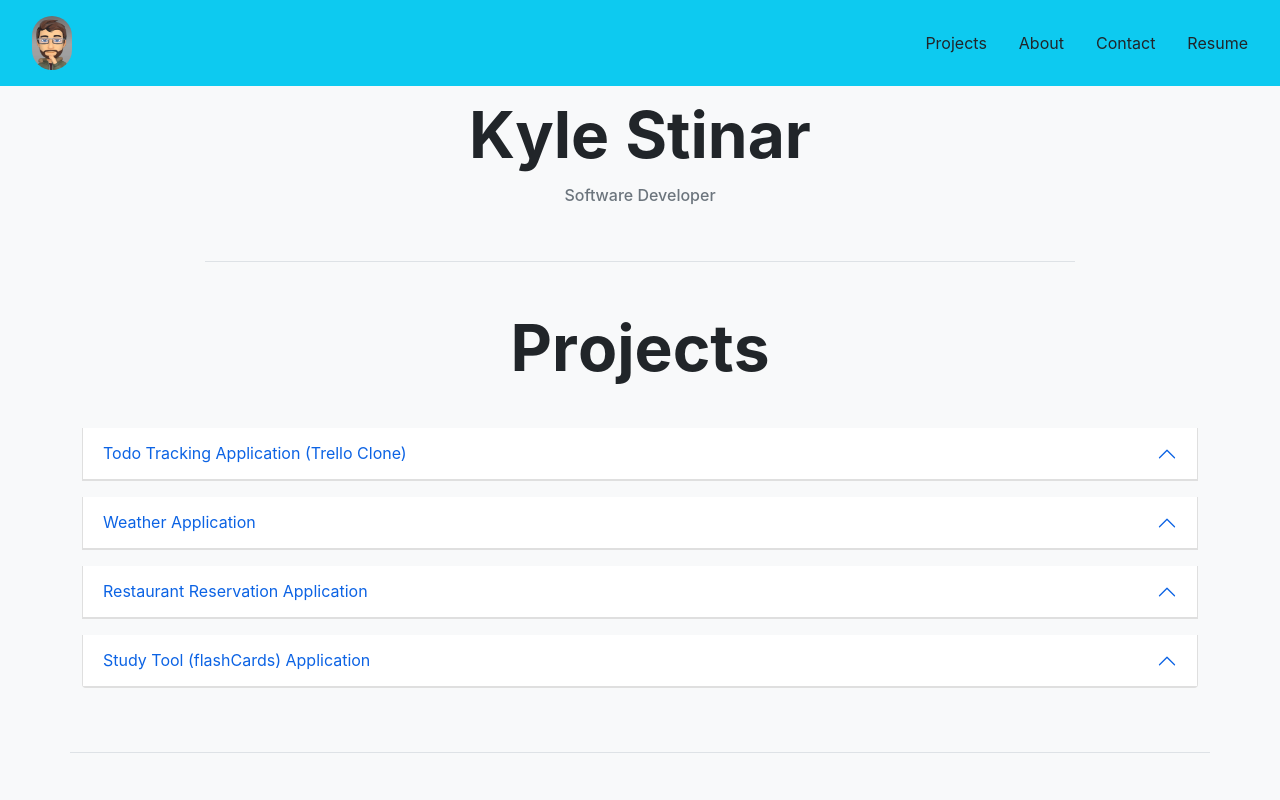
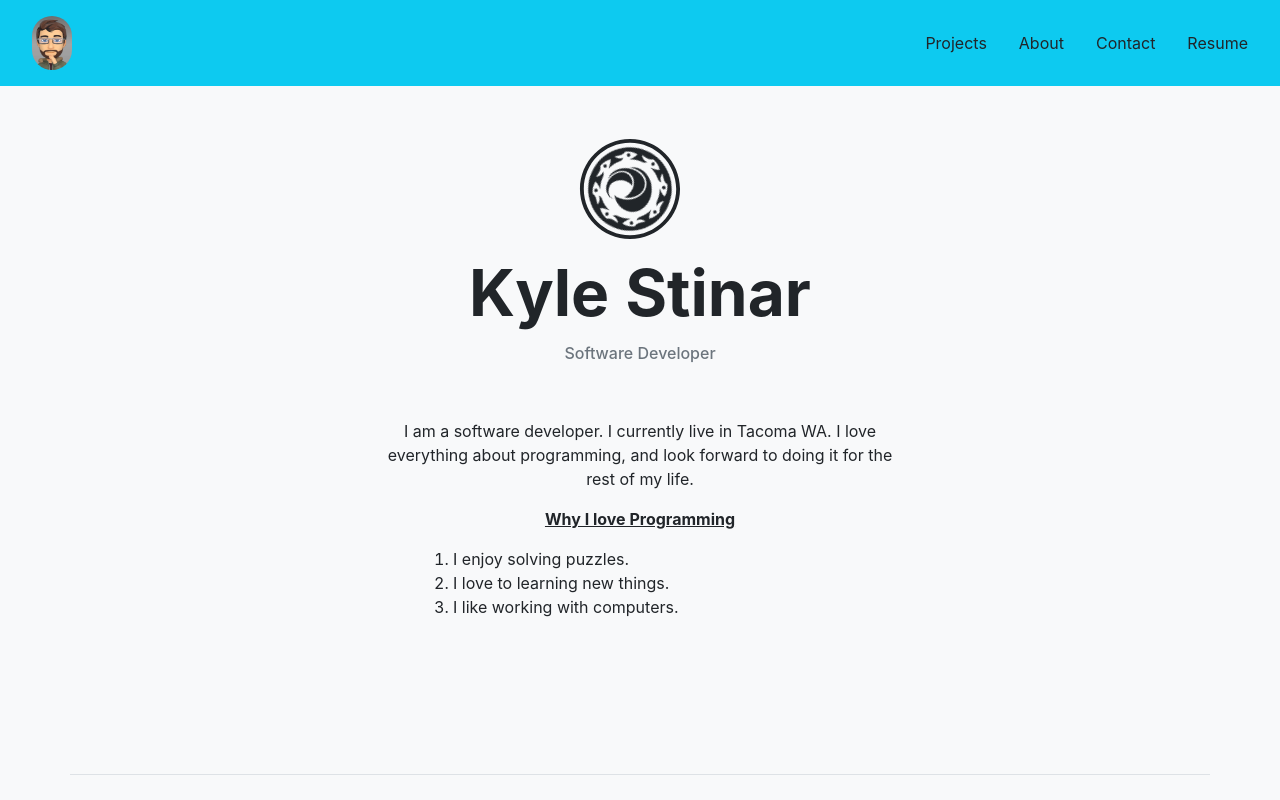
Before and after one commit to caveman0612/final-react-portfolio, a React (Create React App) app: page / in a window 1280 px wide. Shown: the top 800 px of the page. Built offline with nearby package versions, Linux system fonts and the light colour scheme.

Commit message:
finished header section and spinning object

```diff
--- a/src/Projects/Project.js
+++ b/src/Projects/Project.js
@@ -49,7 +49,7 @@ const Project = ({ title, githubLink, viewLink, listItems, tech, idx }) => {
             <div className="col-4 ps-5">
               <h3 className="h4">Languages/Tech Used</h3>
               <ul className="">
-                {tech.map((item, idx) => (
+                {tech.split(" ").map((item, idx) => (
                   <li key={idx}>{item}</li>
                 ))}
               </ul>
--- a/src/Projects/Projects.js
+++ b/src/Projects/Projects.js
@@ -31,14 +31,9 @@ const Projects = () => {
           "Used Redux which allowed easy management of complex states.",
           "Implemented React Beautiful Drag and Drop to manipulate the folders and cards.",
         ]}
-        tech={[
-          "JavaScript ES6",
-          "React",
-          "React Beautiful Dnd",
-          "HTML5/CSS3",
-          "Bootstrap",
-          "Redux/Redux-toolkit",
-        ]}
+        tech={
+          "JavaScript, React, HTML5, Bootstrap, Redux/Redux-toolkit, Vercel"
+        }
       />
       <Project
         idx="2"
@@ -50,16 +45,9 @@ const Projects = () => {
           "Can search by city, zip code and latitude/longitude.",
           "Designed UI with bootstrap to allow for responsive design.",
         ]}
-        tech={[
-          "JavaScript ES6",
-          "React",
-          "HTML5",
-          "CSS3",
-          "Bootstrap",
-          "Git/Github",
-        ]}
+        tech={"JavaScript, React, HTML5, Bootstrap, Git/Github, Vercel"}
       />
-      <Project
+      {/* <Project
         idx="4"
         title="Restaurant Reservation Application"
         githubLink="https://github.com/caveman0612/weather-app-react"
@@ -77,21 +65,20 @@ const Projects = () => {
           "Bootstrap",
           "Git/Github",
         ]}
-      />
+      /> */}
       <Project
         idx="3"
         title="Study Tool (flashCards) Application"
         githubLink="https://github.com/caveman0612/weather-app-react"
         viewLink="https://weather-app-react-kappa.vercel.app/"
-        listItems={["", "", "", ""]}
-        tech={[
-          "JavaScript ES6",
-          "React",
-          "HTML5",
-          "CSS3",
-          "Bootstrap",
-          "React Router",
+        listItems={[
+          "Created a frontend application that allows users to create, edit, delete, and study.",
+          "Defined frontend routes with React Router, syncing each new view to prevent stale data.",
+          "Implemented Redux to allow for management of complex states.",
         ]}
+        tech={
+          "JavaScript, React, HTML5, Bootstrap, React-Router, Redux, Heroku"
+        }
       />
     </div>
   );
--- a/src/main/Index.js
+++ b/src/main/Index.js
@@ -4,10 +4,12 @@ import Contact from "./Contact";
 import Header from "./hero/Header";
 import Projects from "../Projects/Projects";
 import Footer from "./Footer";
+import Nav from "./hero/Nav";
 
 const Index = () => {
   return (
     <div className="bg-light">
+      <Nav />
       <Header />
       <Projects />
       <About />
--- a/src/main/hero/Header.js
+++ b/src/main/hero/Header.js
@@ -1,14 +1,13 @@
-import React, { useState } from "react";
-import Nav from "./Nav";
+import React from "react";
+import SpinningImage from "./SpinningImage";
 import TitleLetter from "./TitleLetter";
-import Pong from "../pong.js/Pong";
 
 const Header = () => {
   return (
-    <div className="" style={{}}>
-      <Nav />
-      <div className="row">
-        <div className="col-8 d-flex flex-column align-items-center container border-bottom pb-5">
+    <div className="border-bottom container" style={{}}>
+      <div className="row mt-5" style={{ height: "80vh" }}>
+        <div className="d-flex flex-column align-items-center   pb-5">
+          <SpinningImage />
           <div
             className="d-flex align-items-center"
             style={{ height: "100px" }}
@@ -18,8 +17,25 @@ const Header = () => {
             })}
           </div>
           <p className="h6 text-muted">Software Developer</p>
+          <div className="row mt-5 w-50 d-flex">
+            <p className="text-center">
+              I am a software developer. I currently live in Tacoma WA. I love
+              everything about programming, and look forward to doing it for the
+              rest of my life.
+            </p>
+
+            <div className="">
+              <p className="text-center text-decoration-underline">
+                <b>Why I love Programming</b>
+              </p>
+              <ol className="ms-5" style={{}}>
+                <li>I enjoy solving puzzles.</li>
+                <li>I love to learning new things.</li>
+                <li>I like working with computers.</li>
+              </ol>
+            </div>
+          </div>
         </div>
-        {/* <Pong /> */}
       </div>
     </div>
   );
--- /dev/null
+++ b/src/main/hero/SpinningImage.js
@@ -0,0 +1,23 @@
+import React from "react";
+import { GiCloudRing, GiChakram, GiCircle } from "react-icons/gi";
+import "./Style.css";
+
+const SpinningImage = () => {
+  return (
+    <div className="d-flex">
+      <GiChakram
+        size={90}
+        className="spinReverse"
+        style={{ position: "relative", left: "70px", top: "10px" }}
+      />
+      <GiCloudRing
+        className="spin"
+        size={50}
+        style={{ position: "relative", top: "30px" }}
+      />
+      <GiCircle size={110} style={{ position: "relative", right: "80px" }} />
+    </div>
+  );
+};
+
+export default SpinningImage;
--- /dev/null
+++ b/src/main/hero/Style.css
@@ -0,0 +1,31 @@
+.spin {
+  animation-name: spin;
+  animation-duration: 5000ms;
+  animation-iteration-count: infinite;
+  animation-timing-function: linear;
+}
+
+.spinReverse {
+  animation-name: reverse;
+  animation-duration: 5000ms;
+  animation-iteration-count: infinite;
+  animation-timing-function: linear;
+}
+
+@keyframes spin {
+  from {
+    transform: rotate(0deg);
+  }
+  to {
+    transform: rotate(360deg);
+  }
+}
+
+@keyframes reverse {
+  from {
+    transform: rotate(0deg);
+  }
+  to {
+    transform: rotate(-360deg);
+  }
+}
```
